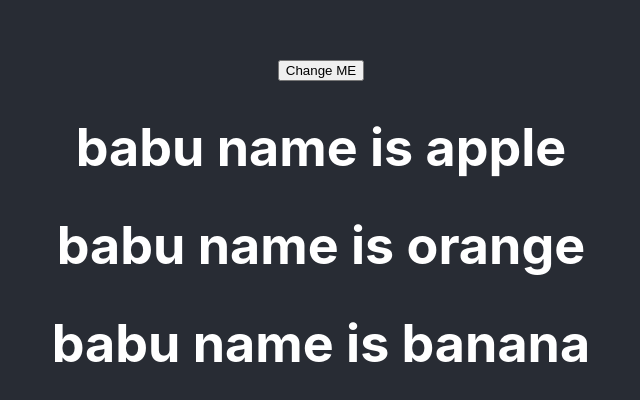
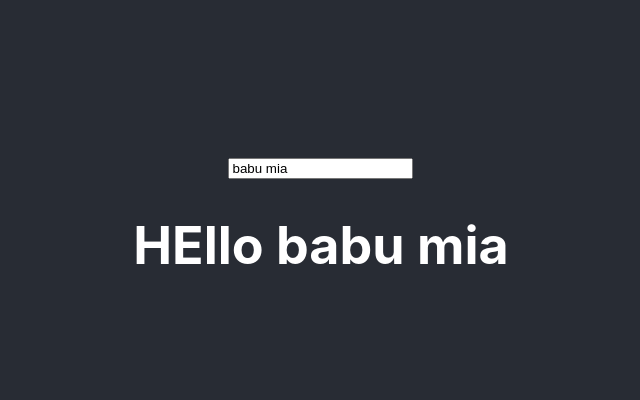
Before and after one commit to brainshahriar/EcommerceReact, a React (Create React App) app: page / in a window 1280 px wide. Shown: the part 170-570 px from the top of the page, without its empty margins (319-959 px from the left). Built offline with nearby package versions, Linux system fonts and the light colour scheme.

Commit message:
data binding

```diff
--- a/src/App.js
+++ b/src/App.js
@@ -4,13 +4,14 @@ import './App.css';
 import Fun from './components/Hello';
 import Fun2 from './components/Classs';
 import Hook from './components/Hook';
+import Check from './components/Check';
 
 function App() {
   return (
     <div className="App">
       <header className="App-header">
 
-    <Hook />
+    <Check> </Check>
 
       </header>
     </div>
--- /dev/null
+++ b/src/components/Check.js
@@ -0,0 +1,24 @@
+import React,{Component} from "react";
+
+class Check extends Component{
+
+
+    state={
+        name:'babu mia'
+    }
+
+    changeName = (e) =>{
+        this.setState({
+            name:e.target.value
+        })
+    }
+    render(){
+        return (
+            <div>
+                <input type="text" onChange={this.changeName} value={this.state.name}></input>
+                <h1>HEllo {this.state.name}</h1>
+            </div>
+        )
+    }
+}
+export default Check
```
